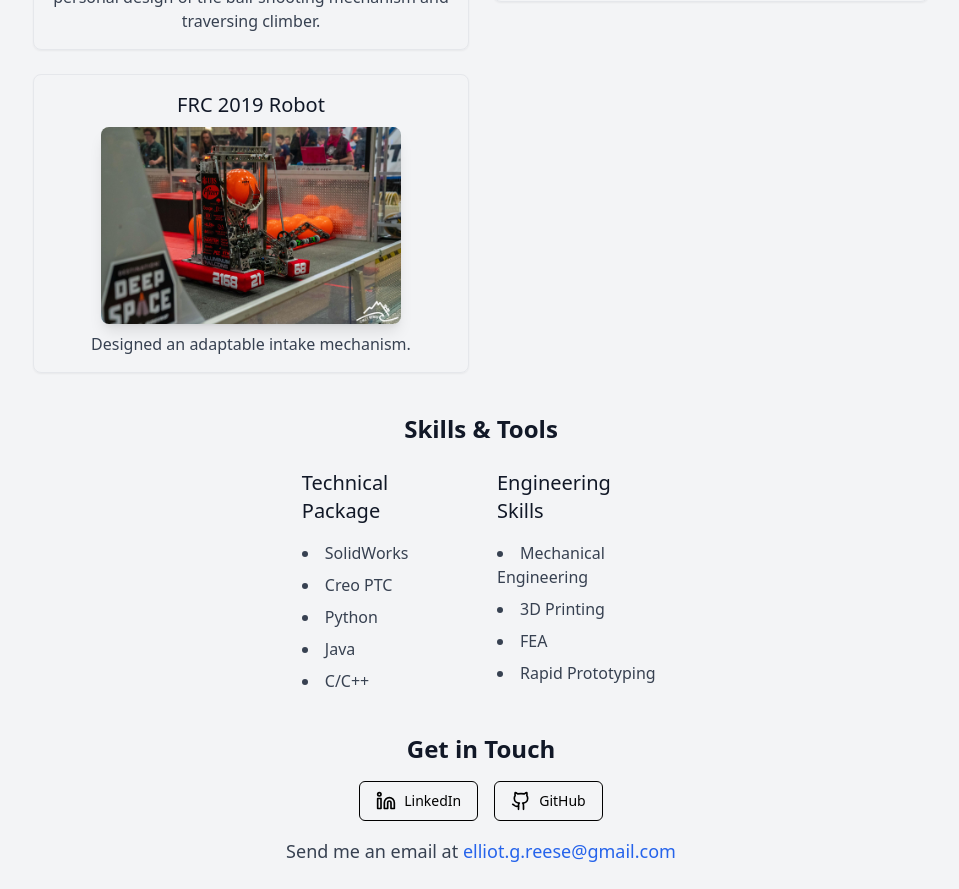
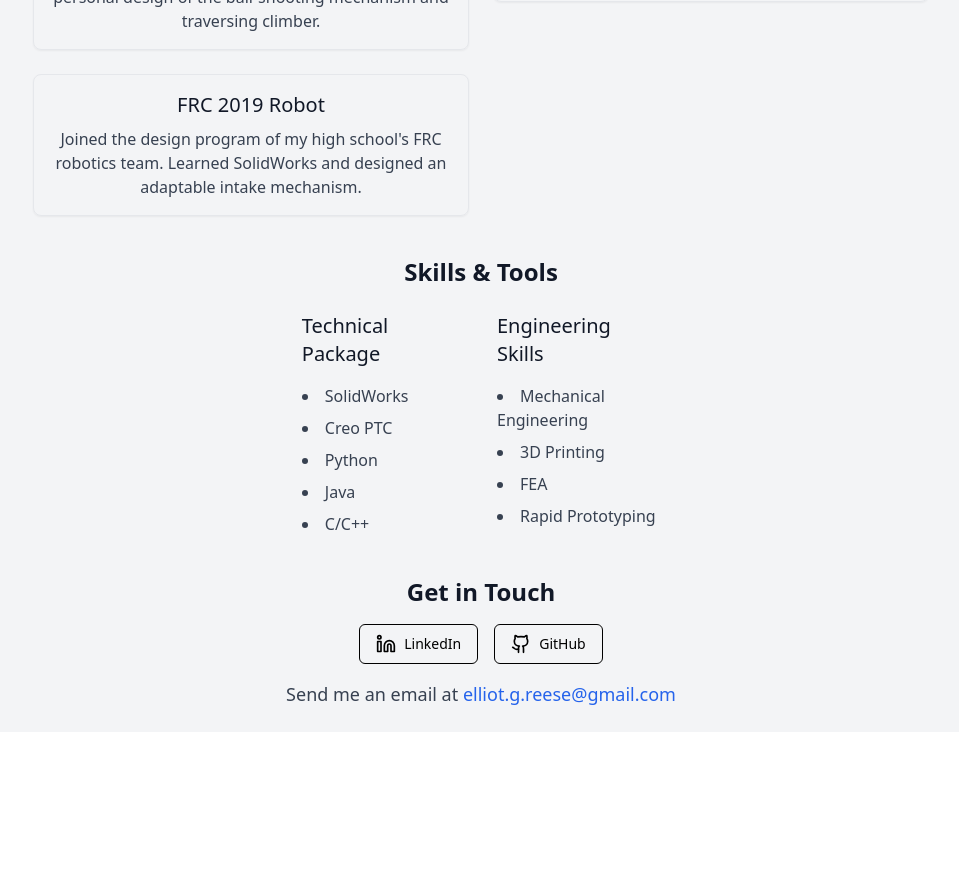
Before and after one commit to Elliot-Reese/Reese-Portfolio, a Next.js app: page / in a window 1280 px wide. Shown: the part 1040-1929 px from the top of the page, without its empty margins (159-1118 px from the left). After the commit the page ends 1772 px from the top, so only its background shows below. Built offline with nearby package versions, Linux system fonts and the light colour scheme.

Commit message:
change main page to only text descriptions

```diff
--- a/src/app/page.tsx
+++ b/src/app/page.tsx
@@ -134,17 +134,8 @@ export default function Home() {
                 <Card className="hover:shadow-lg hover:bg-gray-300">
                   <CardContent className="p-4">
                     <h3 className="text-xl font-medium text-gray-900 dark:text-white mb-2">FRC 2019 Robot</h3>
-                    <div className="flex items-center justify-center">
-                      <Image
-                        src="/images/2019-robot.jpg"
-                        alt="2019 Full Robot"
-                        width={300}
-                        height={225}
-                        className="rounded-lg shadow-lg"
-                      />
-                    </div>
                     <p className="text-gray-700 dark:text-gray-300 mt-2">
-                      Designed an adaptable intake mechanism.
+                      Joined the design program of my high school's FRC robotics team. Learned SolidWorks and designed an adaptable intake mechanism.
                     </p>
                   </CardContent>
                 </Card>
```
